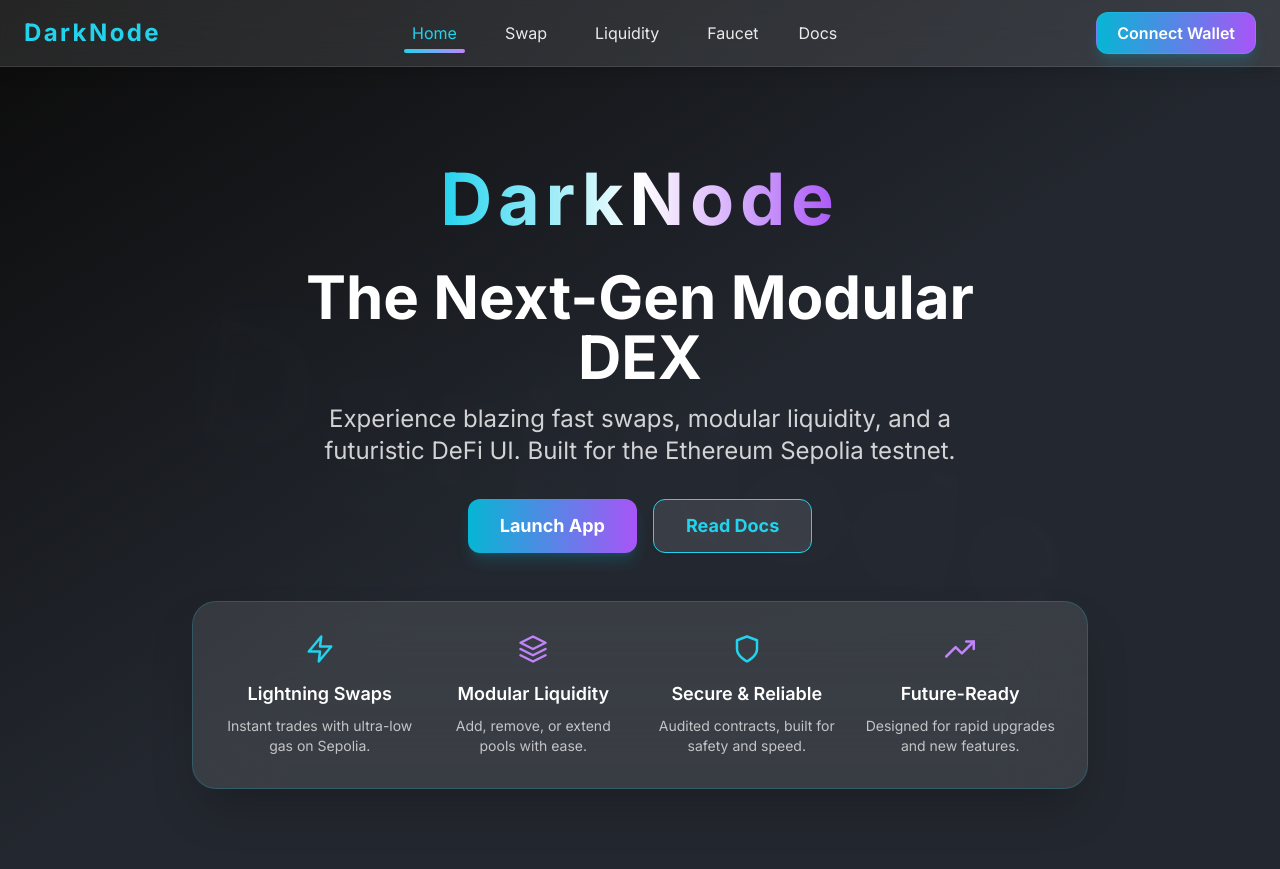
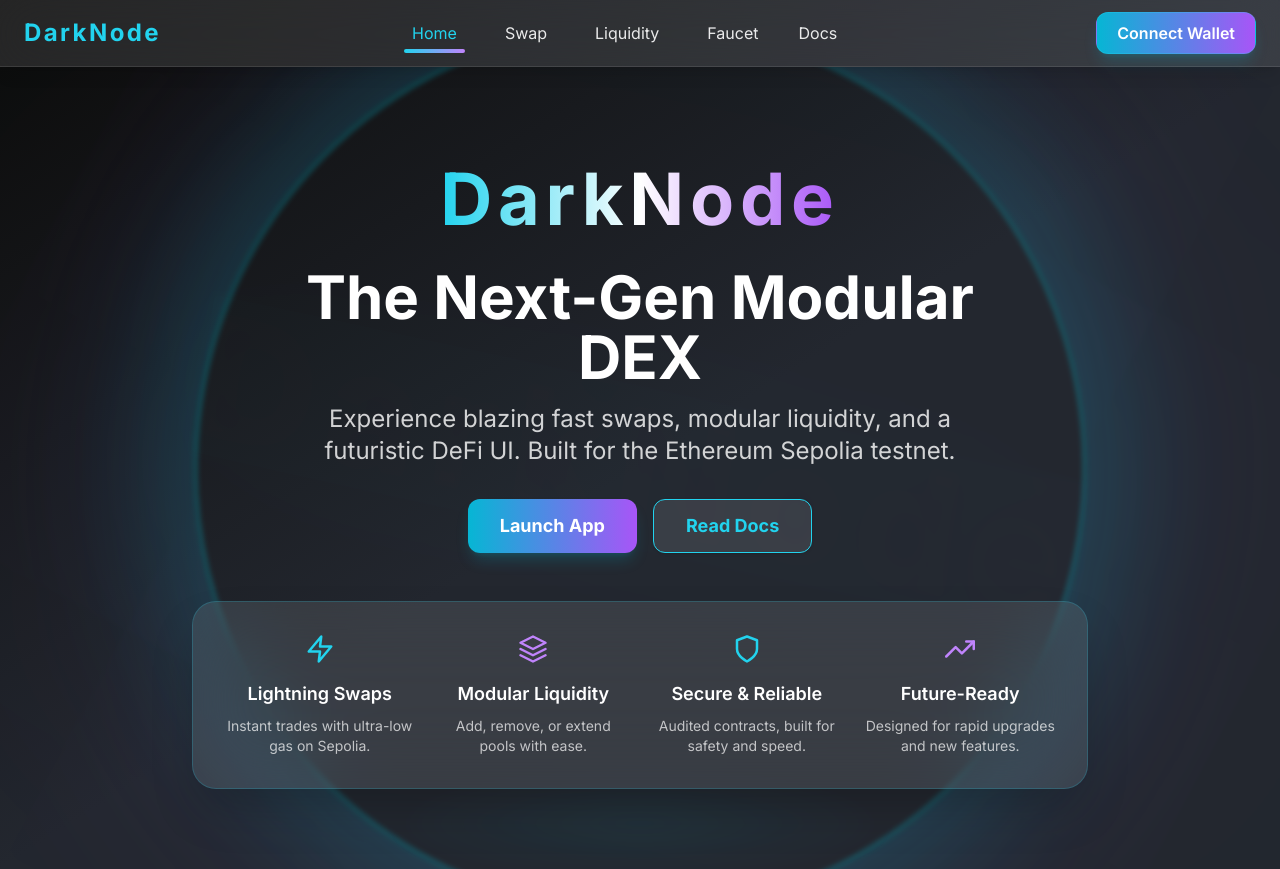
Before and after one commit to zk-web3/darknodedex, a React (Create React App) app: page / in a window 1280 px wide. Built offline with nearby package versions, Linux system fonts and the light colour scheme.

Commit message:
Update Hero.js

```diff
--- a/src/components/Hero.js
+++ b/src/components/Hero.js
@@ -3,16 +3,73 @@ import { motion } from "framer-motion";
 import { FiZap, FiLayers, FiShield, FiTrendingUp } from "react-icons/fi";
 
 function Animated3DText() {
-  // 3D, multi-axis, reveal-effect, high-transparency rotating background text
+  // 3D, multi-axis, reveal-effect, high-transparency rotating background text with extra neon ring and pulse
   return (
+    <div className="absolute inset-0 flex items-center justify-center pointer-events-none select-none z-0">
+      {/* Neon Glow Ring */}
       <motion.div
-      className="absolute inset-0 flex items-center justify-center pointer-events-none select-none z-0"
+        className="absolute"
+        style={{
+          width: "70vw",
+          height: "70vw",
+          minWidth: 480,
+          minHeight: 480,
+          maxWidth: 1200,
+          maxHeight: 1200,
+          borderRadius: "50%",
+          border: "6px solid #00e0ff55",
+          boxShadow: "0 0 120px 40px #00e0ff44, 0 0 240px 80px #a259ff22",
+          filter: "blur(2px)",
+        }}
+        initial={{ scale: 0.98, rotate: 0, opacity: 0.5 }}
+        animate={{
+          scale: [0.98, 1.04, 0.98],
+          rotate: [0, 360],
+          opacity: [0.5, 0.7, 0.5],
+        }}
+        transition={{
+          repeat: Infinity,
+          duration: 28,
+          ease: "easeInOut",
+        }}
+      />
+      {/* Animated Shadow Pulse */}
+      <motion.div
+        className="absolute"
+        style={{
+          width: "38vw",
+          height: "7vw",
+          minWidth: 220,
+          minHeight: 40,
+          maxWidth: 600,
+          maxHeight: 120,
+          borderRadius: "50%",
+          background: "radial-gradient(ellipse at center, #00e0ff33 0%, #0000 80%)",
+          filter: "blur(18px)",
+          bottom: 0,
+        }}
+        initial={{ scale: 1, opacity: 0.3 }}
+        animate={{ scale: [1, 1.12, 1], opacity: [0.3, 0.5, 0.3] }}
+        transition={{ repeat: Infinity, duration: 7, ease: "easeInOut" }}
+      />
+      {/* 3D Rotating Text with shifting gradient/blur */}
+      <motion.div
         initial={{ rotateY: 0, rotateX: 0, rotateZ: 0, opacity: 0 }}
         animate={{
           rotateY: [0, 360],
           rotateX: [0, 30, -30, 0],
           rotateZ: [0, 20, -20, 0],
           opacity: [0, 0.65, 0.65, 0.65, 0],
+          filter: [
+            "blur(2.5px) drop-shadow(0 0 120px #00e0ffcc)",
+            "blur(4px) drop-shadow(0 0 180px #a259ffcc)",
+            "blur(2.5px) drop-shadow(0 0 120px #00e0ffcc)",
+          ],
+          background: [
+            "linear-gradient(120deg, #0fffc3 0%, #00e0ff 40%, #a259ff 100%)",
+            "linear-gradient(120deg, #a259ff 0%, #00e0ff 60%, #0fffc3 100%)",
+            "linear-gradient(120deg, #0fffc3 0%, #00e0ff 40%, #a259ff 100%)",
+          ],
         }}
         transition={{
           repeat: Infinity,
@@ -25,7 +82,6 @@ function Animated3DText() {
           background: "linear-gradient(120deg, #0fffc3 0%, #00e0ff 40%, #a259ff 100%)",
           WebkitBackgroundClip: "text",
           WebkitTextFillColor: "transparent",
-        filter: "blur(2.5px) drop-shadow(0 0 120px #00e0ffcc)",
           letterSpacing: "0.08em",
           lineHeight: 1,
           userSelect: "none",
@@ -34,9 +90,11 @@ function Animated3DText() {
           transition: "opacity 1.5s cubic-bezier(0.4,0,0.2,1)",
           mixBlendMode: "lighten",
         }}
+        className="will-change-transform"
       >
         DarkNode
       </motion.div>
+    </div>
   );
 }
 
@@ -61,7 +119,7 @@ function ForegroundHeroText() {
 export default function Hero({ onLaunchApp }) {
   return (
     <section className="relative w-full pt-24 pb-20 bg-gradient-to-br from-[#0d0d0d] via-[#23272f] to-[#23272f] overflow-hidden flex flex-col items-center min-h-[80vh] px-4">
-      {/* 3D Rotating Background Text */}
+      {/* 3D Rotating Background Text + Effects */}
       <Animated3DText />
       {/* Foreground Animated Text */}
       <ForegroundHeroText />
```
Lines whose indentation alone changed are shown as unchanged.
